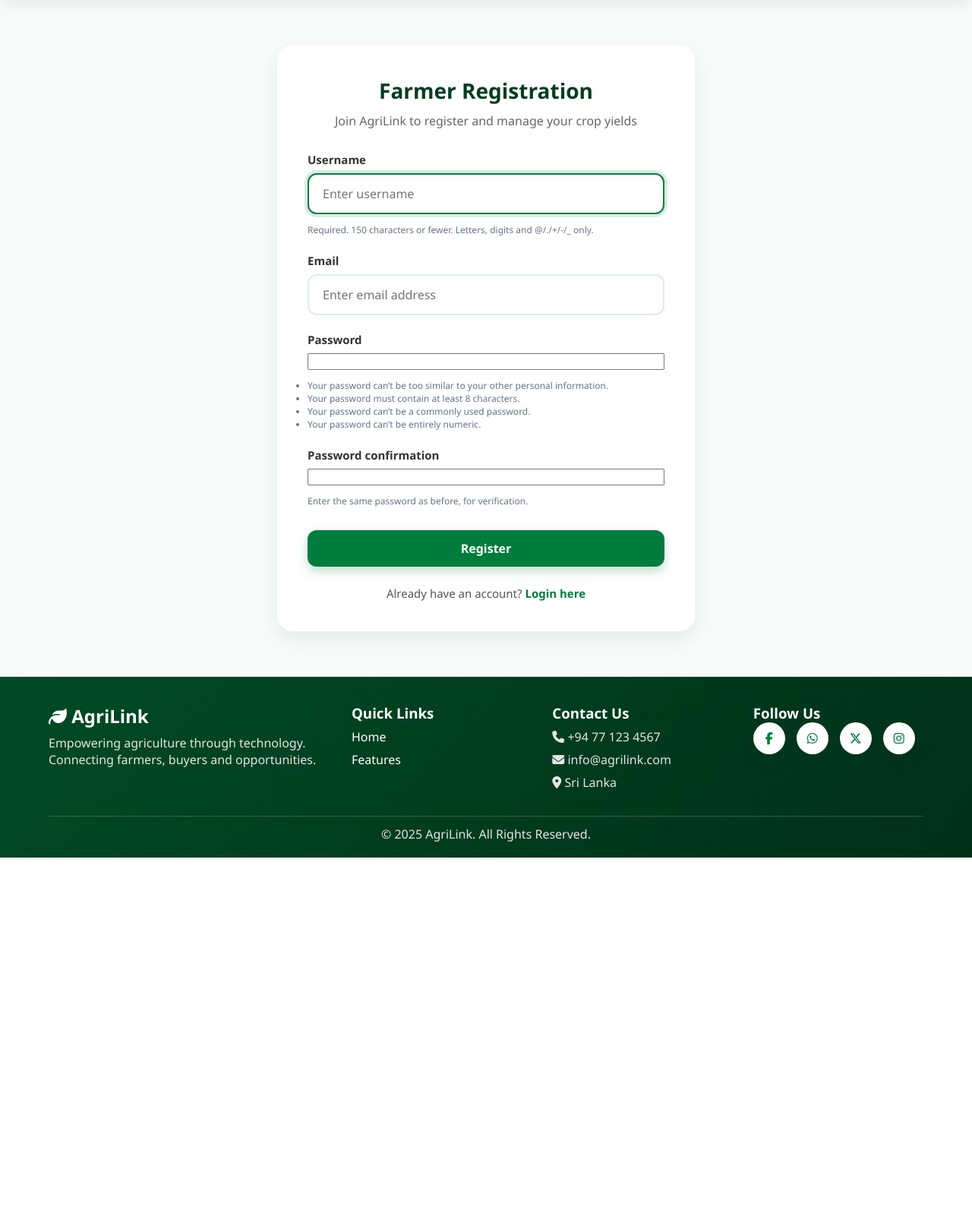
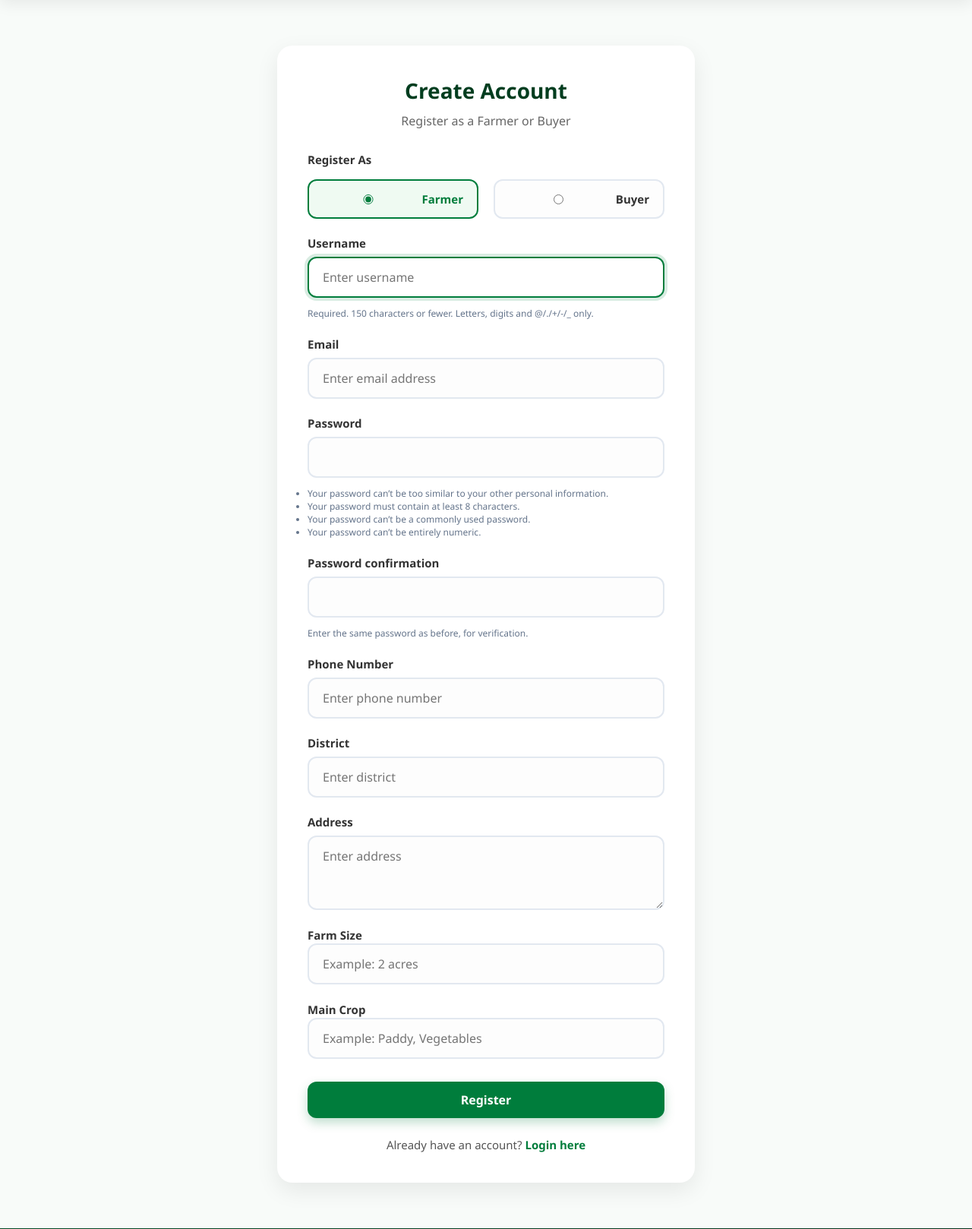
Before and after one commit to imtheking99/AgriLink, a Django app: page /register/ in a window 1280 px wide. Shown: the part 86-1704 px from the top of the page at 76% size. Before the commit the page ends 1215 px from the top, so only its background shows below. Run offline with Django 5.2, Linux system fonts and the light colour scheme.

Commit message:
farmer,buyer login reg interface

```diff
--- a/Pages/templates/Pages/login.html
+++ b/Pages/templates/Pages/login.html
@@ -5,8 +5,8 @@
 {% block content %}
 <section class="form-section">
   <div class="form-card">
-    <h2>Farmer Login</h2>
-    <p class="subtitle">Access your farmer dashboard to manage your crops</p>
+    <h2>Login</h2>
+    <p class="subtitle">Login to Continue</p>
 
     {% if form.non_field_errors %}
     <div class="form-errors">
--- a/Pages/templates/Pages/register.html
+++ b/Pages/templates/Pages/register.html
@@ -5,8 +5,8 @@
 {% block content %}
 <section class="form-section">
   <div class="form-card">
-    <h2>Farmer Registration</h2>
-    <p class="subtitle">Join AgriLink to register and manage your crop yields</p>
+    <h2>Create Account</h2>
+    <p class="subtitle">Register as a Farmer or Buyer</p>
 
     {% if form.non_field_errors %}
     <div class="form-errors">
@@ -19,18 +19,70 @@
     <form method="POST">
       {% csrf_token %}
 
+      <div class="form-group">
+        <label>Register As</label>
+        <div class="radio-group">
+          <label>
+            <input type="radio" name="user_type" value="farmer" checked>
+            Farmer
+          </label>
+
+          <label>
+            <input type="radio" name="user_type" value="buyer">
+            Buyer
+          </label>
+        </div>
+      </div>
+
       {% for field in form %}
       <div class="form-group">
         <label for="{{ field.id_for_label }}">{{ field.label }}</label>
         {{ field }}
+
         {% if field.help_text %}
         <span class="form-helptext">{{ field.help_text|safe }}</span>
         {% endif %}
+
         {% if field.errors %}
         <span style="color: #dc2626; font-size: 13px;">{{ field.errors.0 }}</span>
         {% endif %}
       </div>
       {% endfor %}
+
+      <div class="form-group">
+        <label for="phone">Phone Number</label>
+        <input type="text" name="phone" id="phone" placeholder="Enter phone number" required>
+      </div>
+
+      <div class="form-group">
+        <label for="district">District</label>
+        <input type="text" name="district" id="district" placeholder="Enter district" required>
+      </div>
+
+      <div class="form-group">
+        <label for="address">Address</label>
+        <textarea name="address" id="address" rows="3" placeholder="Enter address" required></textarea>
+      </div>
+
+      <div class="form-group farmer-field">
+        <label for="farm_size">Farm Size</label>
+        <input type="text" name="farm_size" id="farm_size" placeholder="Example: 2 acres">
+      </div>
+
+      <div class="form-group farmer-field">
+        <label for="main_crop">Main Crop</label>
+        <input type="text" name="main_crop" id="main_crop" placeholder="Example: Paddy, Vegetables">
+      </div>
+
+      <div class="form-group buyer-field" style="display:none;">
+        <label for="business_name">Business Name</label>
+        <input type="text" name="business_name" id="business_name" placeholder="Enter business name">
+      </div>
+
+      <div class="form-group buyer-field" style="display:none;">
+        <label for="buying_interest">Buying Interest</label>
+        <input type="text" name="buying_interest" id="buying_interest" placeholder="Example: Rice, Vegetables, Fruits">
+      </div>
 
       <div class="form-actions">
         <button type="submit" class="btn solid">Register</button>
@@ -42,4 +94,28 @@
     </div>
   </div>
 </section>
+
+<script>
+  const userTypeRadios = document.querySelectorAll('input[name="user_type"]');
+  const farmerFields = document.querySelectorAll('.farmer-field');
+  const buyerFields = document.querySelectorAll('.buyer-field');
+
+  function toggleFields() {
+    const selectedType = document.querySelector('input[name="user_type"]:checked').value;
+
+    if (selectedType === 'farmer') {
+      farmerFields.forEach(field => field.style.display = 'block');
+      buyerFields.forEach(field => field.style.display = 'none');
+    } else {
+      farmerFields.forEach(field => field.style.display = 'none');
+      buyerFields.forEach(field => field.style.display = 'block');
+    }
+  }
+
+  userTypeRadios.forEach(radio => {
+    radio.addEventListener('change', toggleFields);
+  });
+
+  toggleFields();
+</script>
 {% endblock %}
--- a/static/style.css
+++ b/static/style.css
@@ -817,3 +817,59 @@ footer p {
   color: #64748b;
   margin-bottom: 25px;
 }
+/* REGISTER USER TYPE RADIO BUTTONS */
+.radio-group {
+  display: flex;
+  gap: 20px;
+  flex-wrap: wrap;
+  margin-top: 8px;
+}
+
+.radio-group label {
+  flex: 1;
+  min-width: 140px;
+  padding: 14px 18px;
+  border: 2px solid #e2e8f0;
+  border-radius: 12px;
+  background: #fdfdfd;
+  cursor: pointer;
+  font-weight: 700;
+  display: flex;
+  align-items: center;
+  gap: 10px;
+}
+
+.radio-group input {
+  accent-color: var(--green);
+}
+
+.radio-group label:has(input:checked) {
+  border-color: var(--green);
+  background: var(--light);
+  color: var(--green);
+}
+
+/* SUPPORT NORMAL INPUTS, SELECTS AND TEXTAREAS */
+.form-group input,
+.form-group select,
+.form-group textarea {
+  width: 100%;
+  padding: 14px 18px;
+  border: 2px solid #e2e8f0;
+  border-radius: 12px;
+  font-size: 16px;
+  background: #fdfdfd;
+  font-family: inherit;
+}
+
+.form-group textarea {
+  resize: vertical;
+}
+
+.form-group input:focus,
+.form-group select:focus,
+.form-group textarea:focus {
+  outline: none;
+  border-color: var(--green);
+  box-shadow: 0 0 0 4px rgba(0, 125, 60, 0.15);
+}
```
Also changed, not shown: db.sqlite3.
